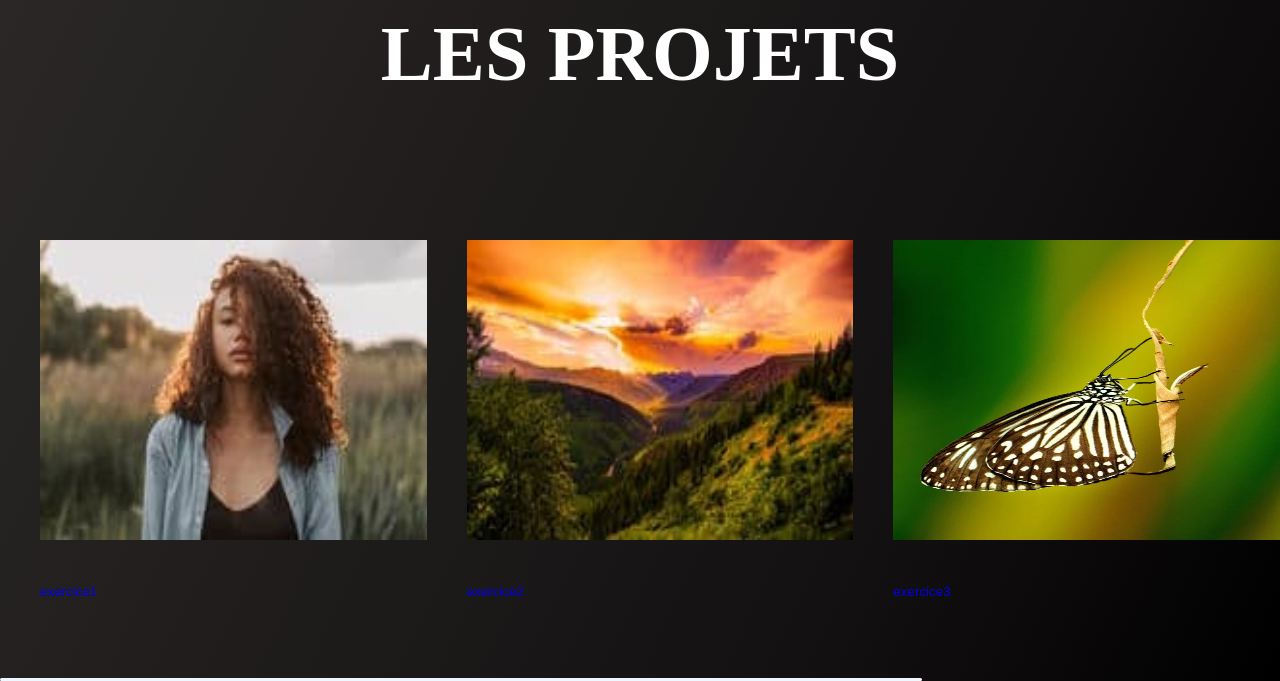
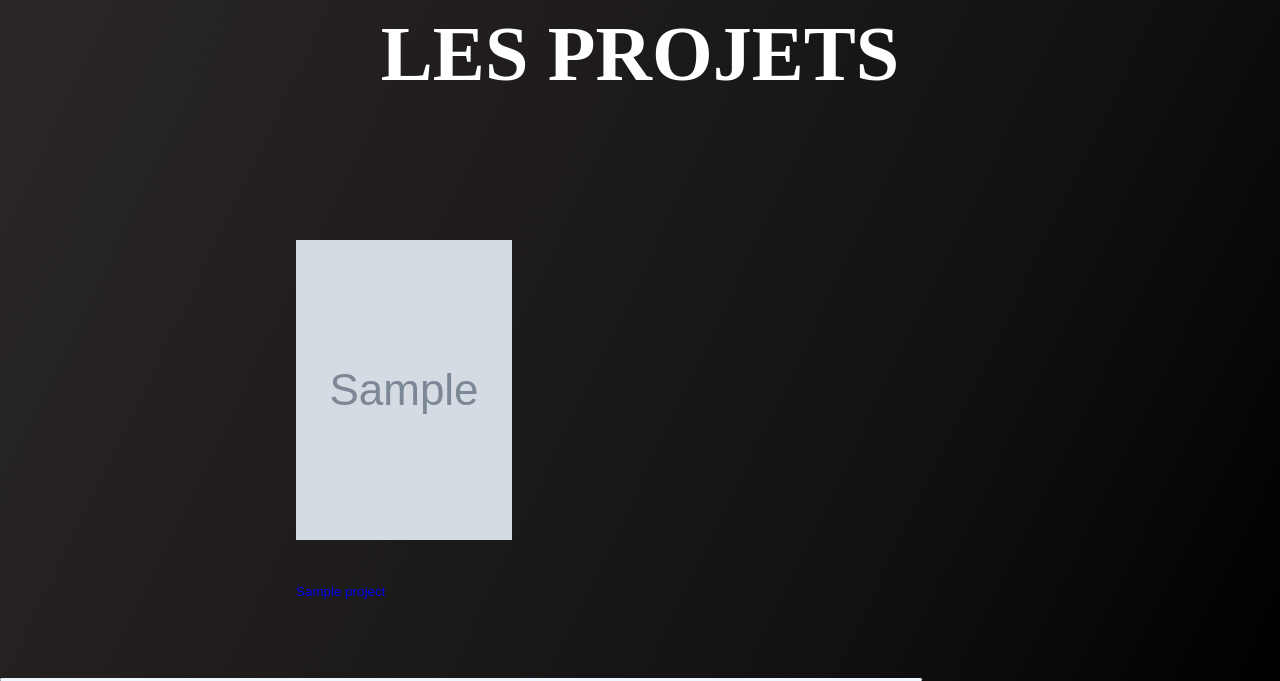
Before and after one commit to Erasedon/project_romain_s2, a PHP site: page /portfolio/index.php in a window 1280 px wide. Shown: the part 1961-2642 px from the top of the page. Run offline with PHP 8.4, Linux system fonts and the light colour scheme; tables that the repository leaves empty hold one stand-in row (values such as "Sample post"); grey boxes marked "Sample" are stand-in pictures.

Commit message:
features 0.1

```diff
--- a/assets/include/cards.php
+++ b/assets/include/cards.php
@@ -1,16 +1,30 @@
+<?php
+include 'assets/db/connexion.php';
+
+	$sql = "SELECT * FROM project";
+	// $sql = "SELECT id_users FROM project";
+	$prepare = $db->prepare($sql);
+		 $prepare ->execute();
+		 $result = $prepare->fetchall();
+         ?>
+
 <div class="containers">
     <div class="titre">
         <h2>Les projets </h2>
     </div>
     <div class="sous-container">
+    <?php
+	 foreach ($result as $row){
+
+?>
         <div class="categorie-tb">
             <div class="test-tb">
                 <div class="border">
-                    <a style="text-decoration: none" href="index.php">
+                    <a style="text-decoration: none" href="<?php echo $row['url_project'] ?>">
                         <ul>
-                            <li><img src="assets/img/image1.jpg"></li>
+                            <li><img src="<?php echo $row['img_project'] ?>"></li>
                             <li>
-                                <h6>exercice1</h6>
+                                <h6><?php echo $row['titre_project'] ?></h6>
                             </li>
 
                         </ul>
@@ -18,37 +32,8 @@
                 </div>
             </div>
         </div>
-            <div class="categorie-tb">
-                <div class="test-tb">
-                    <div class="border">
-                        <a style="text-decoration: none" href="../projet_romain_s2/index.php">
-                            <ul>
-                                <li><img src="assets/img/image2.jpg"></li>
-                                <li>
-                                    <h6>exercice2</h6>
-                                </li>
 
-                            </ul>
-                        </a>
-                    </div>
-                </div>
-            </div>
-                <div class="categorie-tb">
-                    <div class="test-tb">
-                        <div class="border">
-                            <a style="text-decoration: none" href="../projet_romain_s3/index.php">
-                                <ul>
-                                    <li><img src="assets/img/image3.jpg"></li>
-                                    <li>
-                                        <h6>exercice3</h6>
-                                    </li>
-
-                                </ul>
-                            </a>
-                        </div>
-                    </div>
-                </div>
-
+    <?php } ?>
     </div>
 </div>
                 <div class="separator2"></div>
```
